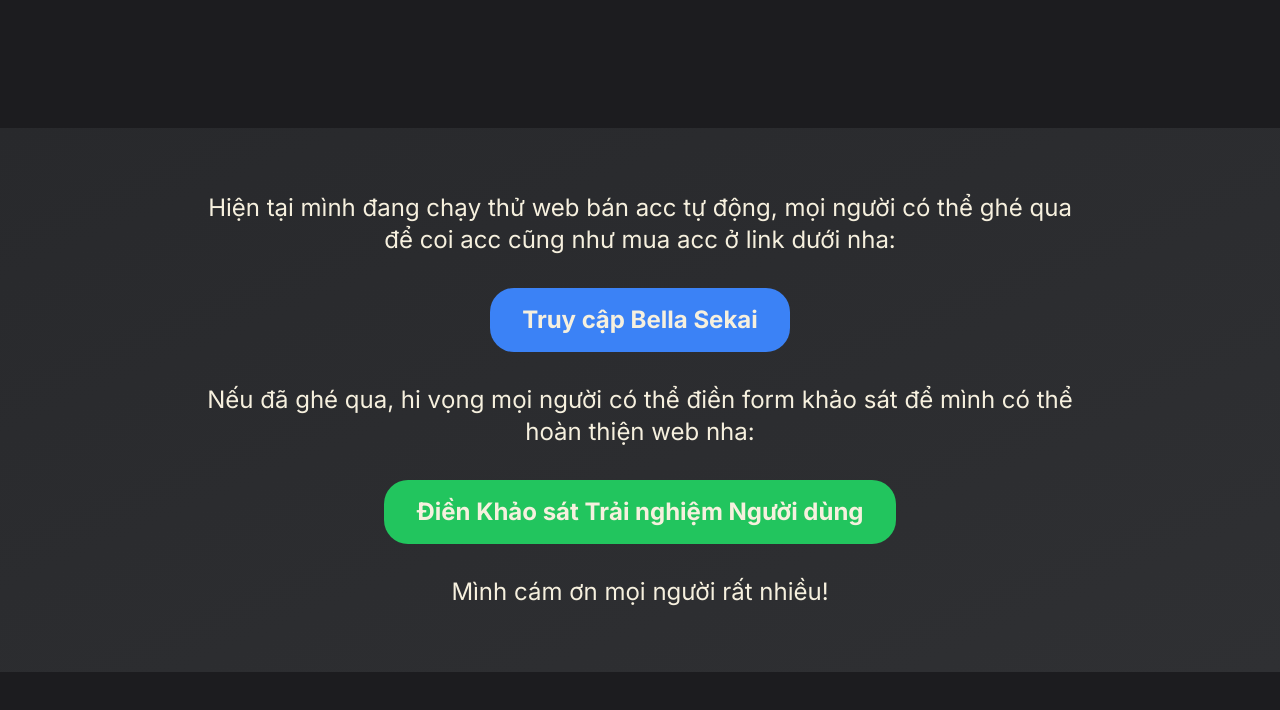
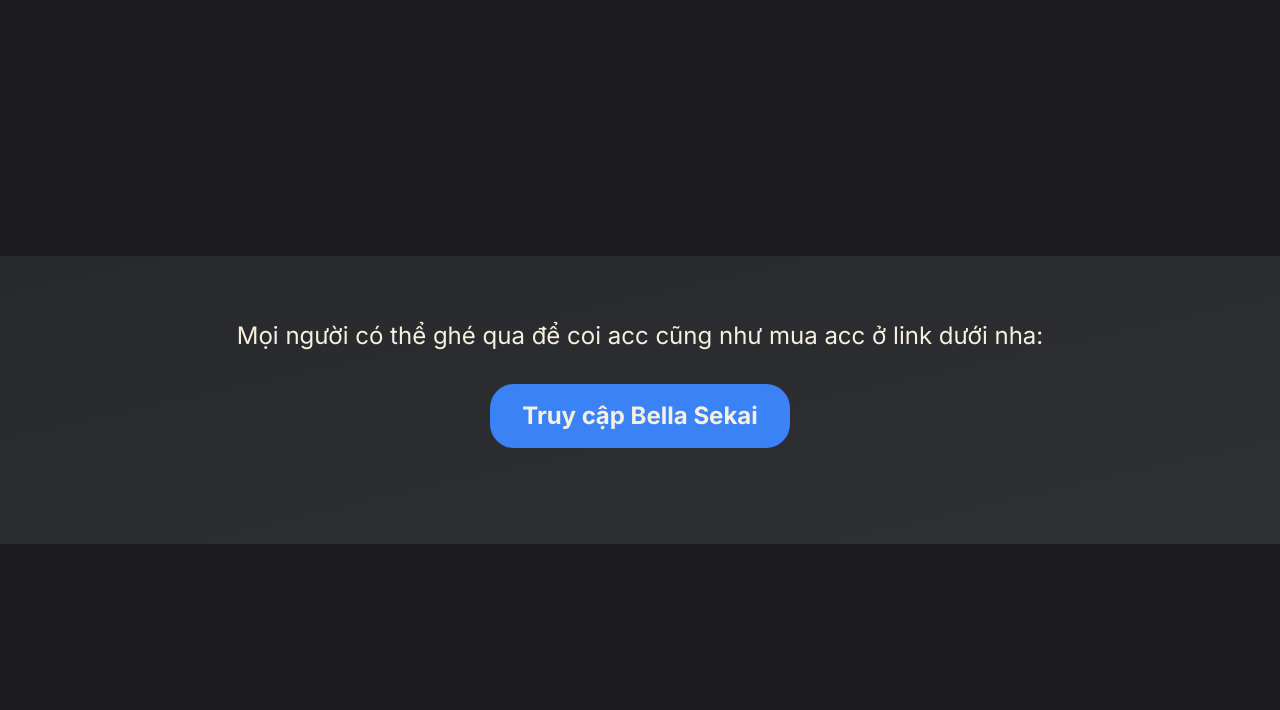
Before and after one commit to bella-prsk/bella-prsk.github.io, a SvelteKit app: page /account/crystal in a window 1280 px wide. Shown: the top 710 px of the page. Built offline with nearby package versions, Linux system fonts and the light colour scheme.

Commit message:
Update +layout.svelte

```diff
--- a/src/routes/+layout.svelte
+++ b/src/routes/+layout.svelte
@@ -9,24 +9,13 @@
 			<div class="text-center">
 
 				<p class="text-white font-light text-xl sm:text-2xl mb-8 leading-relaxed">
-					Hiện tại mình đang chạy thử web bán acc tự động, mọi người có thể ghé qua để coi acc cũng như mua acc ở link dưới nha:
+					Mọi người có thể ghé qua để coi acc cũng như mua acc ở link dưới nha:
 				</p>
 
 				<a href="https://game.bellasekai.com/" target="_blank" class="inline-block bg-blue-500 hover:bg-blue-600 text-white font-bold py-4 px-8 rounded-3xl text-xl sm:text-2xl mb-8 transition duration-300 ease-in-out">
 					Truy cập Bella Sekai
 				</a>
 
-				<p class="text-white font-light text-xl sm:text-2xl mb-8 leading-relaxed">
-					Nếu đã ghé qua, hi vọng mọi người có thể điền form khảo sát để mình có thể hoàn thiện web nha:
-				</p>
-
-				<a href="https://docs.google.com/forms/d/e/1FAIpQLScnFEAcPUs29SCY7oEKdgjU8aPAaVwrzXsQBdZSxSTt3lUYew/viewform" target="_blank" class="mb-8 inline-block bg-green-500 hover:bg-green-600 text-white font-bold py-4 px-8 rounded-3xl text-xl sm:text-2xl transition duration-300 ease-in-out">
-					Điền Khảo sát Trải nghiệm Người dùng
-				</a>
-
-				<p class="text-white font-light text-xl sm:text-2xl leading-relaxed">
-					Mình cám ơn mọi người rất nhiều!
-				</p>
 			</div>
 		</div>
 	</div>
```
